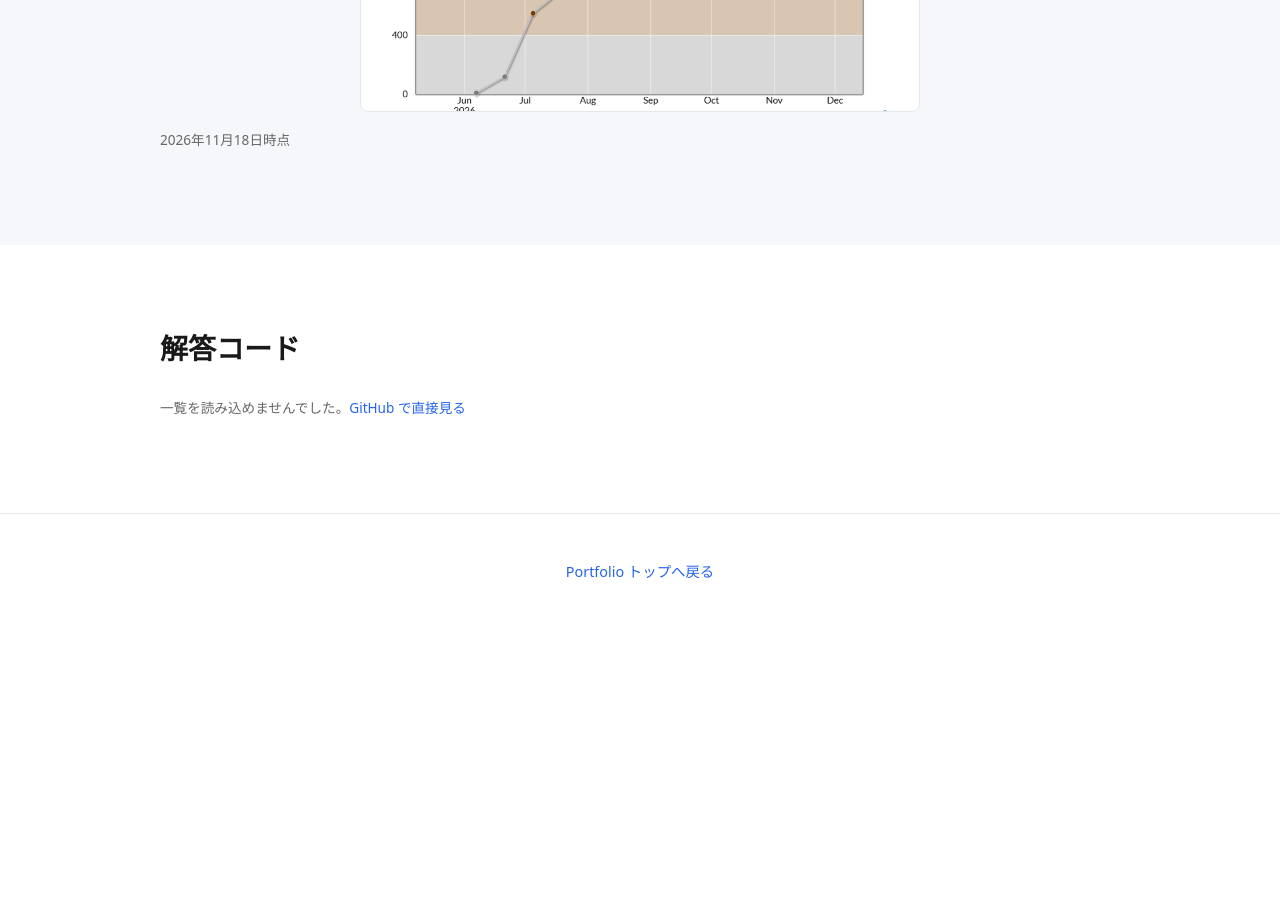
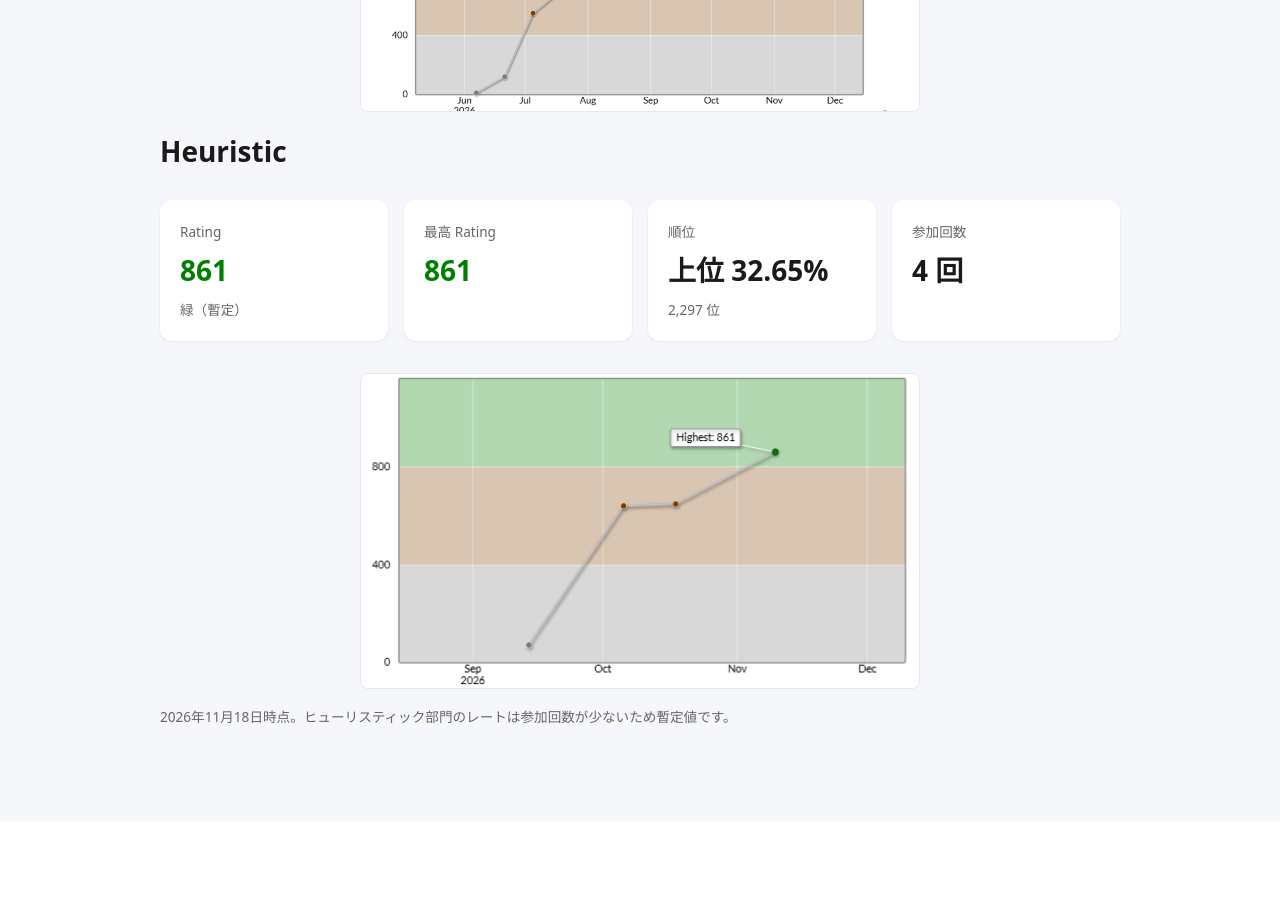
Before and after one commit to mori560269/portfolio, a plain HTML site: page atcoder.html in a window 1280 px wide. Shown: the part 1080-1978 px from the top of the page. Before the commit the page ends 1711 px from the top, so only its background shows below. Drawn offline with Linux system fonts and the light colour scheme; no server answers.

Commit message:
Add AtCoder Heuristic results
Co-Authored-By: Claude Opus 5.5 <noreply@anthropic.com>
Claude-Session: https://claude.ai/code/session_0128kkAQXaGJ38xcDPsSz12v

```diff
--- a/atcoder.html
+++ b/atcoder.html
@@ -12,7 +12,7 @@
   <meta property="og:url" content="https://mori560269.github.io/portfolio/atcoder.html">
   <meta property="og:site_name" content="森下陽斗 Portfolio">
   <meta name="twitter:card" content="summary">
-  <link rel="stylesheet" href="style.css?v=20261118i">
+  <link rel="stylesheet" href="style.css?v=20261118j">
 </head>
 <body>
 
@@ -60,7 +60,30 @@
           </div>
         </div>
         <img src="assets/atcoder-rating.png" alt="AtCoder のレーティング推移（2026年6月の参加から11月に最高1386）" class="project-diagram narrow" loading="lazy">
-        <p class="note">2026年11月18日時点</p>
+
+        <h2 class="sub-h2">Heuristic</h2>
+        <div class="stats">
+          <div class="stat">
+            <p class="stat-label">Rating</p>
+            <p class="stat-value green">861</p>
+            <p class="stat-sub">緑（暫定）</p>
+          </div>
+          <div class="stat">
+            <p class="stat-label">最高 Rating</p>
+            <p class="stat-value green">861</p>
+          </div>
+          <div class="stat">
+            <p class="stat-label">順位</p>
+            <p class="stat-value">上位 32.65%</p>
+            <p class="stat-sub">2,297 位</p>
+          </div>
+          <div class="stat">
+            <p class="stat-label">参加回数</p>
+            <p class="stat-value">4 回</p>
+          </div>
+        </div>
+        <img src="assets/atcoder-heuristic.png" alt="AtCoder ヒューリスティック部門のレーティング推移（2026年9月の参加から11月に最高861）" class="project-diagram narrow" loading="lazy">
+        <p class="note">2026年11月18日時点。ヒューリスティック部門のレートは参加回数が少ないため暫定値です。</p>
       </div>
     </section>
     <section class="section">
--- a/style.css
+++ b/style.css
@@ -483,3 +483,8 @@ a.rate-cyan,
   margin-top: auto;
   padding-top: 0.25rem;
 }
+
+/* Heuristic (green) */
+.stat-value.green, .rate-green { color: #008000; }
+.cp-h { font-size: 1.05rem; margin: 1.5rem 0 0.75rem; color: var(--muted); }
+.sub-h2 { margin-top: 3rem; }
```
Also changed, not shown: index.html (+25 -4 lines), projects/daigacook.html (+1 -1 lines), projects/invoice-tool.html (+1 -1 lines), projects/q-quest-grow.html (+1 -1 lines), projects/tedx.html (+1 -1 lines), study.html (+1 -1 lines), assets/atcoder-heuristic.png (added).
